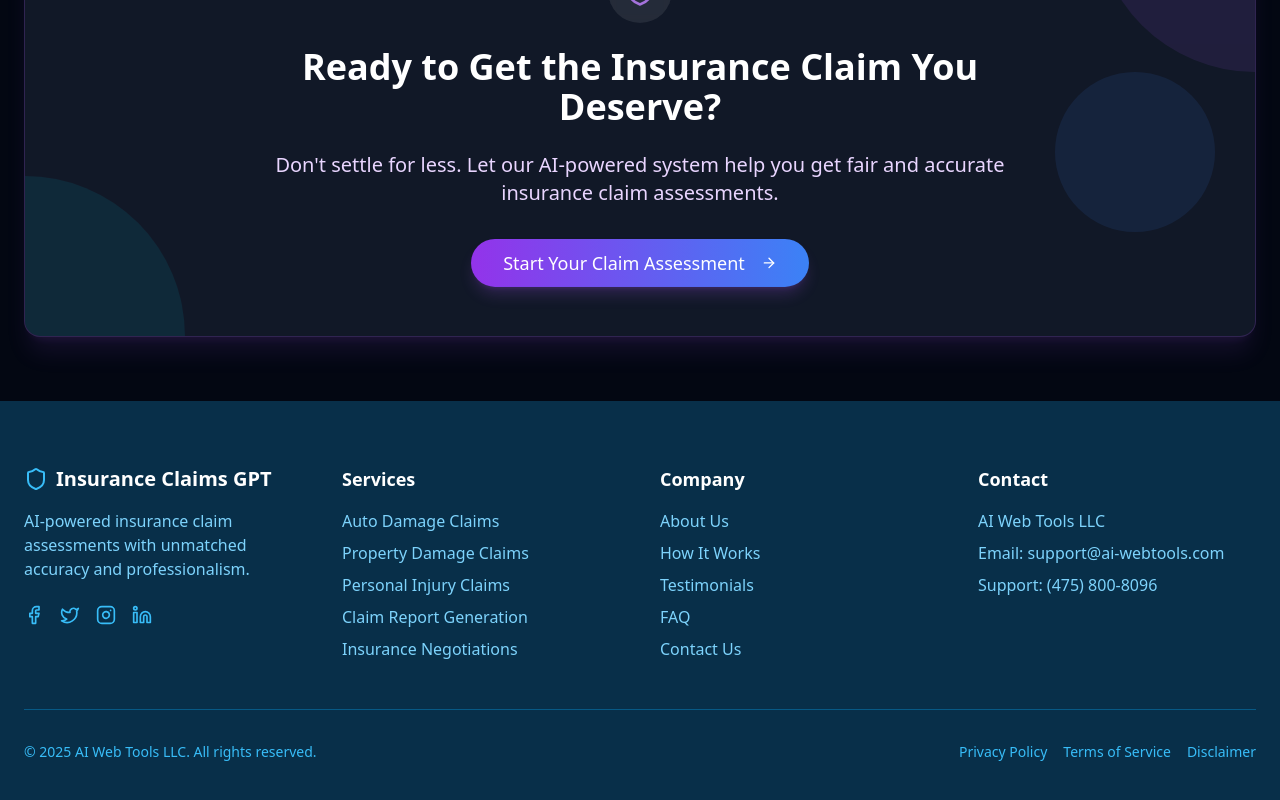
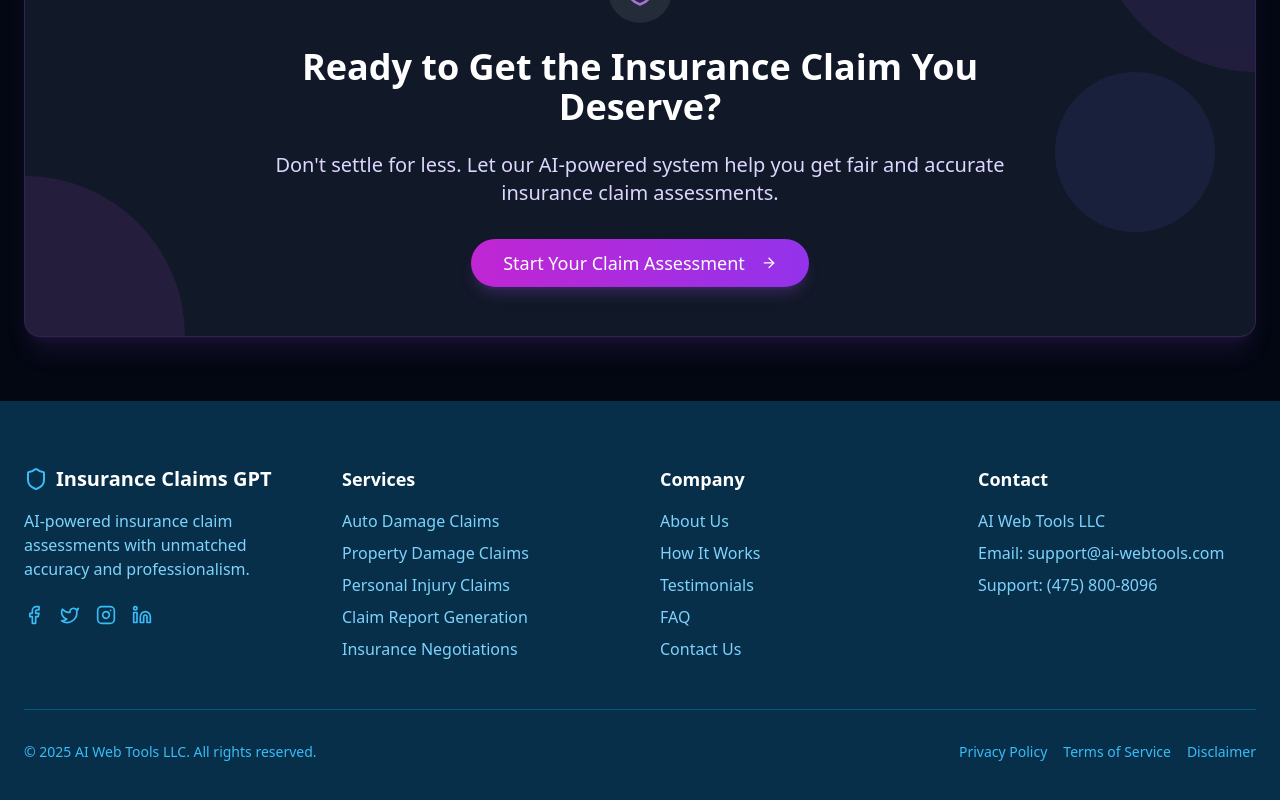
Before and after one commit to aiwebtools/insuranceclaimsgpt, a React (Vite) app: page / in a window 1280 px wide. Shown: the part 4783-5583 px from the top of the page. Built offline with nearby package versions, Linux system fonts and the light colour scheme.

Commit message:
Improve color contrast
Improve the color contrast of the blue lettering to enhance readability.

```diff
--- a/src/components/CTA.tsx
+++ b/src/components/CTA.tsx
@@ -9,8 +9,8 @@ const CTA = () => {
         <div className="relative overflow-hidden rounded-2xl bg-gray-900 p-8 md:p-12 border border-purple-500/20 shadow-xl shadow-purple-500/10">
           <div className="absolute inset-0 opacity-10">
             <div className="absolute -top-40 -right-40 h-80 w-80 rounded-full bg-purple-500"></div>
-            <div className="absolute top-40 right-10 h-40 w-40 rounded-full bg-blue-500"></div>
-            <div className="absolute -bottom-40 -left-40 h-80 w-80 rounded-full bg-cyan-500"></div>
+            <div className="absolute top-40 right-10 h-40 w-40 rounded-full bg-indigo-500"></div>
+            <div className="absolute -bottom-40 -left-40 h-80 w-80 rounded-full bg-fuchsia-500"></div>
           </div>
 
           <div className="animate-float relative max-w-3xl mx-auto text-center">
@@ -22,7 +22,7 @@ const CTA = () => {
               Ready to Get the Insurance Claim You Deserve?
             </h2>
 
-            <p className="text-xl text-purple-200 mb-8 animate-fade-in-up [animation-delay:200ms]">
+            <p className="text-xl text-violet-200 mb-8 animate-fade-in-up [animation-delay:200ms]">
               Don't settle for less. Let our AI-powered system help you get fair and accurate insurance claim assessments.
             </p>
 
@@ -32,7 +32,7 @@ const CTA = () => {
               rel="noopener noreferrer"
               className="inline-block"
             >
-              <Button className="bg-gradient-to-r from-purple-600 to-blue-500 hover:from-purple-700 hover:to-blue-600 text-white px-8 py-6 text-lg font-medium rounded-full flex items-center mx-auto animate-scale-in shadow-lg shadow-purple-500/20 hover:shadow-purple-500/40 transition-all duration-300">
+              <Button className="bg-gradient-to-r from-fuchsia-600 to-purple-600 hover:from-fuchsia-700 hover:to-purple-700 text-white px-8 py-6 text-lg font-medium rounded-full flex items-center mx-auto animate-scale-in shadow-lg shadow-purple-500/20 hover:shadow-purple-500/40 transition-all duration-300">
                 <span>Start Your Claim Assessment</span>
                 <ArrowRight className="ml-2 h-5 w-5" />
               </Button>
```
